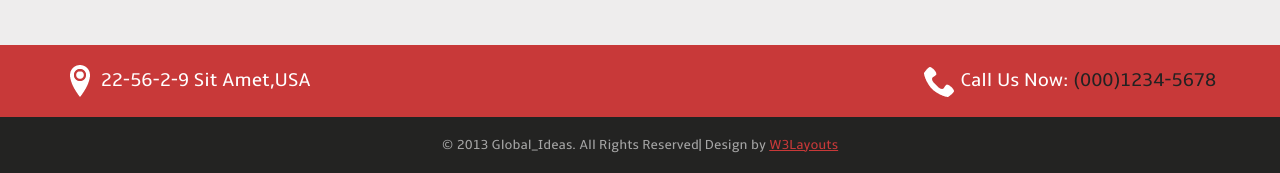
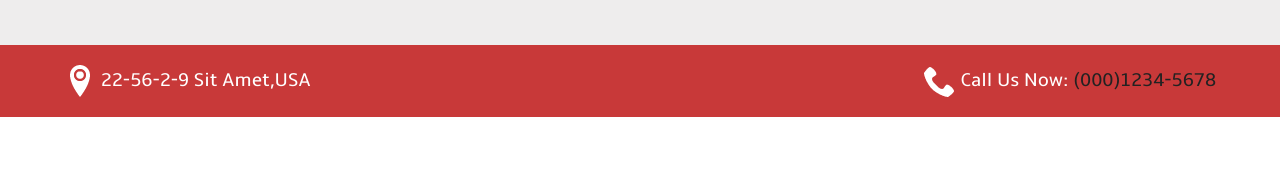
Before and after one commit to tavvabalu/Global-Ideas, a plain HTML site: page contact.html in a window 1280 px wide. Shown: the part 637-810 px from the top of the page. Drawn offline with Linux system fonts and the light colour scheme.

Commit message:
Update contact.html

```diff
--- a/contact.html
+++ b/contact.html
@@ -1,13 +1,7 @@
-<!--A Design by W3layouts
-Author: W3layout
-Author URL: http://w3layouts.com
-License: Creative Commons Attribution 3.0 Unported
-License URL: http://creativecommons.org/licenses/by/3.0/
--->
 <!DOCTYPE HTML>
 <html>
 <head>
-<title>Free Global Ideas a Corporate Category Website Template  | Contact :: w3layouts</title>
+<title>Free Global Ideas a Corporate Category Website Template  | Contact :: Tavva Bala Subramanyam</title>
 <meta http-equiv="Content-Type" content="text/html; charset=utf-8" />
 <meta name="viewport" content="width=device-width, initial-scale=1, maximum-scale=1">
 <link href="css/style.css" rel="stylesheet" type="text/css" media="all"/>
@@ -81,10 +75,9 @@ License URL: http://creativecommons.org/licenses/by/3.0/
 		      <div class="clear"></div>
 		</div>
 	  </div>
-     <div class="copy-right">
+     <div class="">
 			<div class="wrap">
-			     <p>© 2013 Global_Ideas. All Rights Reserved| Design by  <a href="http://w3layouts.com">W3Layouts</a></p>
-		      <div class="clear"></div>
+			    <div class="clear"></div>
 		</div>
 	</div>
 </body>
```
